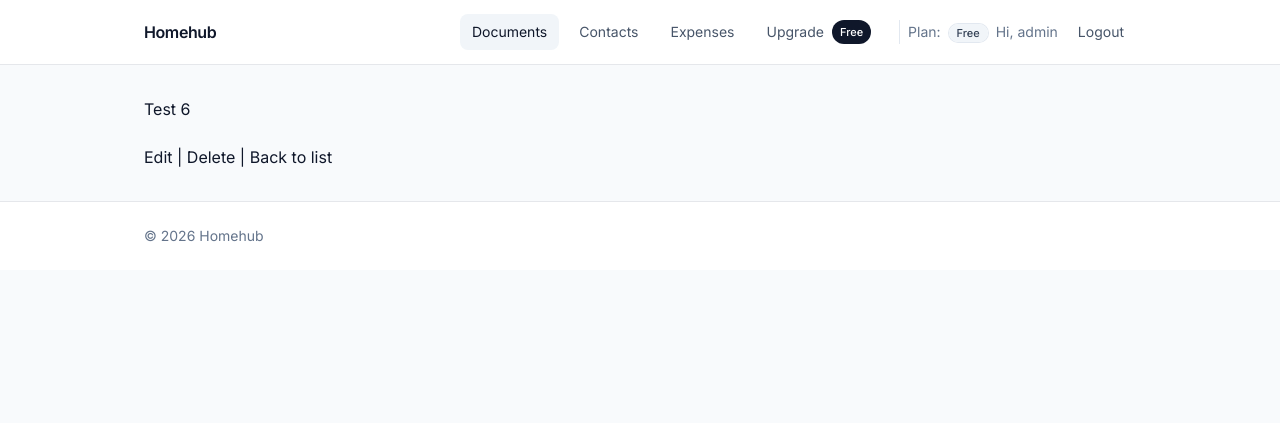
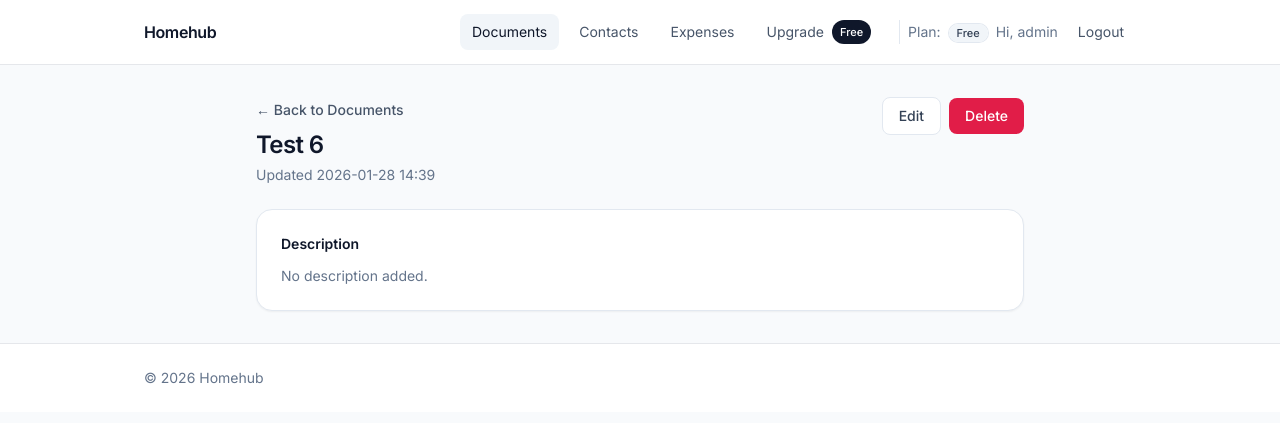
Before and after one commit to carlssonanton87/homehub, a Django app: page /documents/7/ in a window 1280 px wide. Shown: the top 423 px of the page. Run offline with Django 5.2, Linux system fonts and the light colour scheme; a user stored in the database is signed in; data comes from the database, SQL or seed files in the repository; some libraries are stand-ins or nearby versions.

Commit message:
Redesign detail and delete confirmation pages with clean Tailwind UI

```diff
--- a/documents/templates/documents/document_detail.html
+++ b/documents/templates/documents/document_detail.html
@@ -2,15 +2,38 @@
 {% block title %}{{ document.title }} | Homehub{% endblock %}
 
 {% block content %}
-  <h1>{{ document.title }}</h1>
+  <div class="mx-auto max-w-3xl">
+    <div class="flex items-start justify-between gap-6">
+      <div>
+        <a href="{% url 'documents:list' %}" class="text-sm font-medium text-slate-600 hover:text-slate-900 hover:underline">
+          ← Back to Documents
+        </a>
+        <h1 class="mt-2 text-2xl font-semibold tracking-tight">{{ document.title }}</h1>
+        <p class="mt-1 text-sm text-slate-500">
+          Updated {{ document.updated_at|date:"Y-m-d H:i" }}
+        </p>
+      </div>
 
-  {% if document.description %}
-    <p>{{ document.description }}</p>
-  {% endif %}
+      <div class="flex items-center gap-2">
+        <a href="{% url 'documents:update' document.pk %}"
+           class="rounded-lg border border-slate-200 bg-white px-4 py-2 text-sm font-medium text-slate-700 hover:bg-slate-50">
+          Edit
+        </a>
+        <a href="{% url 'documents:delete' document.pk %}"
+           class="rounded-lg bg-rose-600 px-4 py-2 text-sm font-medium text-white hover:bg-rose-500 focus:outline-none focus:ring-2 focus:ring-rose-300">
+          Delete
+        </a>
+      </div>
+    </div>
 
-  <p>
-    <a href="{% url 'documents:update' document.pk %}">Edit</a> |
-    <a href="{% url 'documents:delete' document.pk %}">Delete</a> |
-    <a href="{% url 'documents:list' %}">Back to list</a>
-  </p>
+    <div class="mt-6 rounded-2xl border border-slate-200 bg-white p-6 shadow-sm">
+      <h2 class="text-sm font-semibold text-slate-900">Description</h2>
+
+      {% if document.description %}
+        <p class="mt-3 whitespace-pre-line text-slate-700 leading-relaxed">{{ document.description }}</p>
+      {% else %}
+        <p class="mt-3 text-sm text-slate-500">No description added.</p>
+      {% endif %}
+    </div>
+  </div>
 {% endblock %}
```
Also changed, not shown: documents/templates/documents/document_confirm_delete.html (+25 -8 lines), expenses/templates/expenses/expense_confirm_delete.html (+32 -8 lines).
